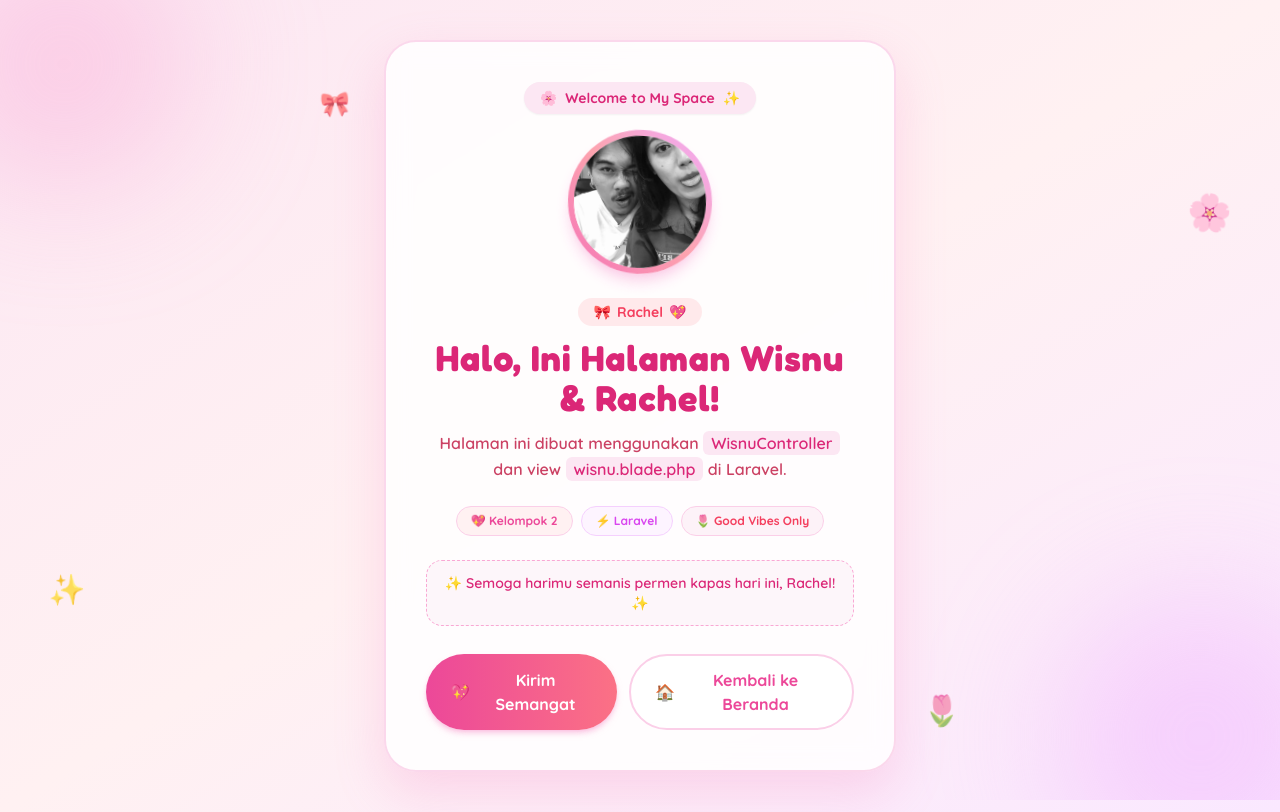
After one commit to bagusjanuarta10-ship-i/PROYEK-LARAVEL-KELOMPOK-2, a Laravel app: page /wisnu in a window 1280 px wide. The commit adds this page. Run offline with Laravel 12, Linux system fonts and the light colour scheme; some libraries are stand-ins or nearby versions.

Commit message:
Menambahkan Controller dan view halaman Wisnu

```diff
--- /dev/null
+++ b/app/Http/Controllers/WisnuController.php
@@ -0,0 +1,13 @@
+<?php
+
+namespace App\Http\Controllers;
+
+use Illuminate\Http\Request;
+
+class WisnuController extends Controller
+{
+    public function index()
+    {
+        return view('wisnu');
+    }
+}
--- a/resources/views/welcome.blade.php
+++ b/resources/views/welcome.blade.php
@@ -11,7 +11,7 @@
         <section class="w-full max-w-xl rounded-2xl bg-white p-8 text-center shadow-xl">
             <h1 class="text-3xl font-bold">Halo, selamat datang di website Kelompok 2</h1>
             <p class="mt-4 text-slate-600">Silakan buka halaman profil anggota kelompok.</p>
-            <div class="mt-6 flex flex-col justify-center gap-3 sm:flex-row">
+            <div class="mt-6 flex flex-col justify-center gap-3 sm:flex-row sm:flex-wrap">
                 <a href="/gusnan"
                    class="inline-flex justify-center rounded-lg bg-slate-900 px-6 py-3 font-semibold text-white transition hover:bg-slate-700">
                     Buka Profil Gusnan
@@ -20,6 +20,10 @@
                    class="inline-flex justify-center rounded-lg border border-slate-300 px-6 py-3 font-semibold text-slate-900 transition hover:bg-slate-100">
                     Buka Profil Bagus Januarta
                 </a>
+                <a href="/wisnu"
+                   class="inline-flex justify-center rounded-lg border border-slate-300 px-6 py-3 font-semibold text-slate-900 transition hover:bg-slate-100">
+                    Buka Profil Wisnu
+                </a>
             </div>
         </section>
     </main>
--- /dev/null
+++ b/resources/views/wisnu.blade.php
@@ -0,0 +1,125 @@
+<!DOCTYPE html>
+<html lang="id">
+<head>
+    <meta charset="UTF-8">
+    <meta name="viewport" content="width=device-width, initial-scale=1.0">
+    <title>Halaman Wisnu & Rachel ✨</title>
+    <script src="https://cdn.tailwindcss.com"></script>
+    <link href="https://fonts.googleapis.com/css2?family=Fredoka:wght@500;600;700&family=Quicksand:wght@500;600;700&display=swap" rel="stylesheet">
+    <style>
+        body {
+            font-family: 'Quicksand', sans-serif;
+        }
+        h1, h2 {
+            font-family: 'Fredoka', sans-serif;
+        }
+        @keyframes floatSlow {
+            0%, 100% { transform: translateY(0px) rotate(0deg); }
+            50% { transform: translateY(-10px) rotate(3deg); }
+        }
+        @keyframes floatReverse {
+            0%, 100% { transform: translateY(0px) rotate(0deg); }
+            50% { transform: translateY(10px) rotate(-5deg); }
+        }
+        .animate-float {
+            animation: floatSlow 4s ease-in-out infinite;
+        }
+        .animate-float-delay {
+            animation: floatReverse 5s ease-in-out infinite;
+        }
+    </style>
+</head>
+<body class="relative min-h-screen overflow-x-hidden bg-gradient-to-br from-pink-100 via-rose-50 to-fuchsia-100 text-rose-950">
+
+    <!-- Dekorasi Latar Pastel -->
+    <div class="pointer-events-none fixed inset-0 overflow-hidden">
+        <div class="absolute -top-16 -left-16 h-64 w-64 rounded-full bg-pink-300/40 blur-3xl"></div>
+        <div class="absolute -bottom-20 -right-16 h-72 w-72 rounded-full bg-fuchsia-300/40 blur-3xl"></div>
+        <div class="absolute top-1/4 right-12 hidden text-4xl opacity-80 sm:block animate-float">🌸</div>
+        <div class="absolute bottom-1/4 left-12 hidden text-3xl opacity-80 sm:block animate-float-delay">✨</div>
+        <div class="absolute top-20 left-1/4 hidden text-2xl opacity-70 md:block animate-float-delay">🎀</div>
+        <div class="absolute bottom-16 right-1/4 hidden text-3xl opacity-75 md:block animate-float">🌷</div>
+    </div>
+
+    <!-- Konten Utama -->
+    <main class="relative z-10 flex min-h-screen items-center justify-center px-5 py-10">
+        <section class="w-full max-w-lg rounded-[2rem] border-2 border-pink-200/80 bg-white/85 p-8 text-center shadow-[0_20px_50px_rgba(244,114,182,0.22)] backdrop-blur-md sm:p-10">
+
+            <!-- Badge Atas -->
+            <div class="inline-flex items-center gap-2 rounded-full bg-pink-100 px-4 py-1.5 text-sm font-bold text-pink-600 shadow-sm">
+                <span>🌸</span>
+                <span>Welcome to My Space</span>
+                <span>✨</span>
+            </div>
+
+            <!-- Bingkai Foto Profil -->
+            <div class="mx-auto mt-6 h-36 w-36 rounded-full bg-gradient-to-tr from-pink-400 via-rose-300 to-fuchsia-300 p-1.5 shadow-lg shadow-pink-200 animate-float">
+                <img src="{{ asset('rachel.jpeg') }}"
+                     alt="Foto Rachel"
+                     onerror="this.src='https://ui-avatars.com/api/?name=Rachel&background=fce7f3&color=db2777&size=256'"
+                     class="h-full w-full rounded-full bg-pink-50 object-cover">
+            </div>
+
+            <!-- Nama Rachel & Judul -->
+            <div class="mt-4 inline-flex items-center gap-1.5 rounded-full bg-rose-100/80 px-4 py-1 text-sm font-bold text-rose-500">
+                <span>🎀</span>
+                <span>Rachel</span>
+                <span>💖</span>
+            </div>
+
+            <h1 class="mt-3 text-3xl font-bold tracking-wide text-pink-600 sm:text-4xl">
+                Halo, Ini Halaman Wisnu & Rachel!
+            </h1>
+            <p class="mt-3 text-base leading-relaxed font-semibold text-rose-700/80">
+                Halaman ini dibuat menggunakan <span class="rounded-md bg-pink-100 px-2 py-0.5 text-pink-600">WisnuController</span>
+                dan view <span class="rounded-md bg-pink-100 px-2 py-0.5 text-pink-600">wisnu.blade.php</span> di Laravel.
+            </p>
+
+            <!-- Label Mini -->
+            <div class="mt-6 flex flex-wrap justify-center gap-2 text-xs font-bold">
+                <span class="rounded-full border border-pink-200 bg-rose-50 px-3.5 py-1.5 text-pink-500">💖 Kelompok 2</span>
+                <span class="rounded-full border border-fuchsia-200 bg-fuchsia-50 px-3.5 py-1.5 text-fuchsia-500">⚡ Laravel</span>
+                <span class="rounded-full border border-pink-200 bg-pink-50 px-3.5 py-1.5 text-rose-500">🌷 Good Vibes Only</span>
+            </div>
+
+            <!-- Pesan Ceria Interaktif -->
+            <div id="moodBox" class="mt-6 rounded-2xl border border-dashed border-pink-300 bg-pink-50/70 px-4 py-3 text-sm font-semibold text-pink-600 transition-all">
+                ✨ Semoga harimu semanis permen kapas hari ini, Rachel! ✨
+            </div>
+
+            <!-- Tombol Aksi -->
+            <div class="mt-7 flex flex-col justify-center gap-3 sm:flex-row">
+                <button onclick="gantiPesan()"
+                        class="inline-flex cursor-pointer items-center justify-center gap-2 rounded-full bg-gradient-to-r from-pink-500 to-rose-400 px-6 py-3 font-bold text-white shadow-md shadow-pink-300/60 transition hover:scale-105 hover:from-pink-600 hover:to-rose-500 active:scale-95">
+                    <span>💖</span> Kirim Semangat
+                </button>
+                <a href="/"
+                   class="inline-flex items-center justify-center gap-2 rounded-full border-2 border-pink-200 bg-white px-6 py-3 font-bold text-pink-500 transition hover:scale-105 hover:bg-pink-50 active:scale-95">
+                    <span>🏠</span> Kembali ke Beranda
+                </a>
+            </div>
+        </section>
+    </main>
+
+    <script>
+        const pesanCeria = [
+            "✨ Semoga harimu semanis permen kapas hari ini, Rachel! ✨",
+            "🌸 Tetap semangat ngoding, kamu hebat banget! 🌸",
+            "💖 Jangan lupa senyum dan minum air putih ya! 💖",
+            "🎀 Hari yang cerah untuk proyek Laravel Kelompok 2! 🎀",
+            "🌷 You're doing amazing, keep shining! 🌷"
+        ];
+        let indexPesan = 0;
+
+        function gantiPesan() {
+            indexPesan = (indexPesan + 1) % pesanCeria.length;
+            const box = document.getElementById('moodBox');
+            box.style.transform = 'scale(0.95)';
+            setTimeout(() => {
+                box.textContent = pesanCeria[indexPesan];
+                box.style.transform = 'scale(1)';
+            }, 120);
+        }
+    </script>
+</body>
+</html>
--- a/routes/web.php
+++ b/routes/web.php
@@ -3,10 +3,12 @@
 use App\Http\Controllers\GusnanController;
 use Illuminate\Support\Facades\Route;
 use App\Http\Controllers\BagusController;
+use App\Http\Controllers\WisnuController;
 
 Route::get('/', function () {
     return view('welcome');
 });
 
 Route::get('/bagus', [BagusController::class, 'index']);
+Route::get('/wisnu', [WisnuController::class, 'index']);
 Route::get('/gusnan', [GusnanController::class, 'index']);
```
Also changed, not shown: public/rachel.jpeg (added).
